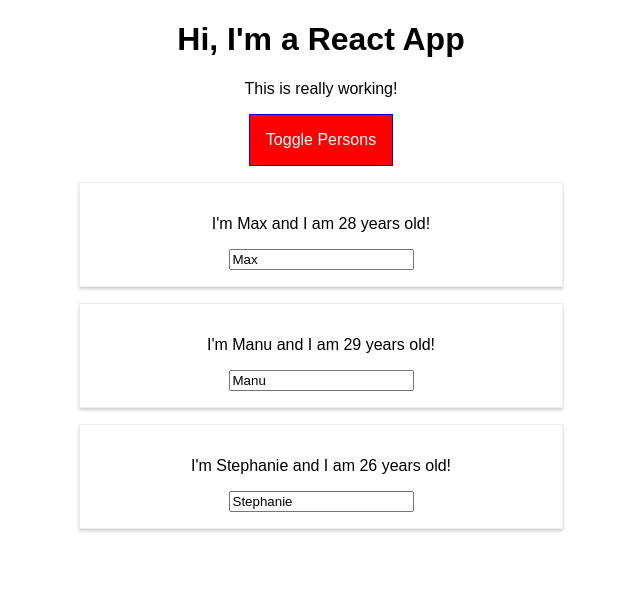
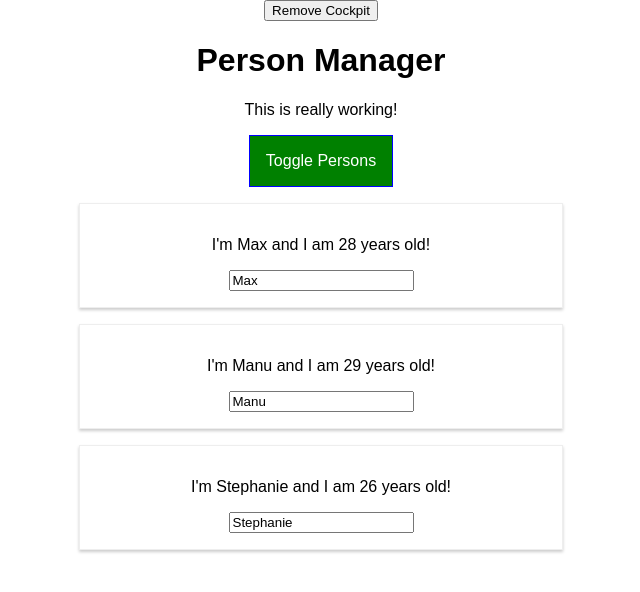
Before and after one commit to long020396/react-complete-guide, a React (Create React App) app: page / in a window 1280 px wide. Both pictures are taken after a click on the button "Toggle Persons". Shown: the top 592 px of the page, without its empty margins (319-959 px from the left). Built offline with nearby package versions, Linux system fonts and the light colour scheme.

Commit message:
Finish lecture 92

```diff
--- a/src/App.module.css
+++ /dev/null
@@ -1,34 +0,0 @@
-.App {
-  text-align: center;
-}
-
-.red {
-  color: red;
-}
-
-.bold {
-  font-weight: bold;
-}
-
-.App button {
-  border: 1px solid blue;
-  padding: 16px;
-  background-color: green;
-  font: inherit;
-  color: white;
-  cursor: pointer;
-}
-
-.App button:hover {
-  background-color: lightgreen;
-  color: black;
-}
-
-.App button.Red {
-  background-color: red;
-}
-
-.App button.Red:hover {
-  background-color: salmon;
-  color: black;
-}
--- a/src/Person/Person.js
+++ /dev/null
@@ -1,15 +0,0 @@
-import React from 'react';
-import classes from './Person.module.css';
-
-const person = (props) => {
-
-    return (
-        <div className={classes.Person}>
-            <p onClick={props.click}>I'm {props.name} and I am {props.age} years old!</p>
-            <p>{props.children}</p>
-            <input type="text" onChange={props.changed} value={props.name} />
-        </div>
-    );
-};
-
-export default person;
--- /dev/null
+++ b/src/components/Cockpit/Cockpit.js
@@ -0,0 +1,43 @@
+import React, { useEffect } from 'react';
+import classes from './Cockpit.module.css'
+
+const Cockpit = (props) => {
+    useEffect(() => {
+        console.log('[Cockpit.js] useEffect');
+        // Http request...
+        setTimeout(() => {
+            alert('Save data to cloud');
+        }, 1000);
+        return () => {
+            console.log('[Cockpit.js] cleanup work in useEffect')
+        }
+    }, []);
+
+    // useEffect(() => { });
+
+    const assignedClasses = [];
+    let btnClass = '';
+
+    if (props.showPersons) {
+        btnClass = classes.Red;
+    }
+
+    if (props.persons.length <= 2) {
+        assignedClasses.push(classes.red);
+    }
+    if (props.persons.length <= 1) {
+        assignedClasses.push(classes.bold);
+    }
+
+    return (
+        <div className={classes.Cockpit}>
+            <h1>{props.title}</h1>
+            <p className={assignedClasses.join(' ')}>This is really working!</p>
+            <button
+                className={btnClass}
+                onClick={props.clicked}>Toggle Persons</button>
+        </div>
+    );
+}
+
+export default Cockpit;
--- /dev/null
+++ b/src/components/Cockpit/Cockpit.module.css
@@ -0,0 +1,30 @@
+.red {
+    color: red;
+  }
+
+  .bold {
+    font-weight: bold;
+  }
+
+  .Cockpit button {
+    border: 1px solid blue;
+    padding: 16px;
+    background-color: green;
+    font: inherit;
+    color: white;
+    cursor: pointer;
+  }
+
+  .Cockpit button:hover {
+    background-color: lightgreen;
+    color: black;
+  }
+
+  .Cockpit button.Red {
+    background-color: red;
+  }
+
+  .Cockpit button.Red:hover {
+    background-color: salmon;
+    color: black;
+  }
--- /dev/null
+++ b/src/components/Persons/Person/Person.js
@@ -0,0 +1,17 @@
+import React, { Component } from 'react';
+import classes from './Person.module.css';
+
+class Person extends Component {
+    render() {
+        console.log('[Person.js] rendering...');
+        return (
+            <div className={classes.Person}>
+                <p onClick={this.props.click}>I'm {this.props.name} and I am {this.props.age} years old!</p>
+                <p>{this.props.children}</p>
+                <input type="text" onChange={this.props.changed} value={this.props.name} />
+            </div>
+        );
+    }
+};
+
+export default Person;
--- /dev/null
+++ b/src/components/Persons/Persons.js
@@ -0,0 +1,53 @@
+import React, { Component } from 'react';
+import Person from './Person/Person';
+
+class Persons extends Component {
+    // static getDerivedStateFromProps(props, state) {
+    //     console.log('[Persons.js] getDerivedStateFromProps');
+    //     return state;
+    // }
+
+    // componentWillReceiveProps(props) {
+    //     console.log('[Persons.js] componentWillReceiveProps', props);
+    // }
+
+    shouldComponentUpdate(nextProps, nextState) {
+        console.log('[Persons.js] shouldComponentUpdate');
+        return true;
+    }
+
+    getSnapshotBeforeUpdate(prevProps, prevState) {
+        console.log('[Persons.js] getSnapshotBeforeUpdate');
+        return {message: 'Snapshot!'};
+    }
+
+    // componentWillUpdate() {
+
+    // }
+
+    componentDidUpdate(prevProps, prevState, snapShot) {
+        console.log('[Persons.js] componentDidUpdate');
+        console.log(snapShot);
+    }
+
+    componentWillUnmount() {
+        console.log('[Persons.js] componentWillUnmount');
+    }
+
+    render() {
+        console.log('[Persons.js] rendering...');
+        return this.props.persons.map((person, index) => {
+            return (
+                <Person
+                    click={() => this.props.clicked(index)}
+                    name={person.name}
+                    age={person.age}
+                    key={person.id}
+                    changed={event => this.props.changed(event, person.id)} />
+            );
+        });
+    }
+
+}
+
+export default Persons;
--- a/src/App.js
+++ b/src/containers/App.js
@@ -1,8 +1,14 @@
 import React, { Component } from 'react';
 import classes from './App.module.css';
-import Person from './Person/Person';
+import Persons from '../components/Persons/Persons';
+import Cockpit from '../components/Cockpit/Cockpit';
 
 class App extends Component {
+  constructor(props) {
+    super(props);
+    console.log('[App.js] constructor');
+  }
+
   state = {
     persons: [
       { id: 'abc', name: 'Max', age: 28 },
@@ -10,7 +16,26 @@ class App extends Component {
       { id: 'ghi', name: 'Stephanie', age: 26 }
     ],
     otherState: 'Some other value',
-    showPersons: false
+    showPersons: false,
+    showCockpit: true
+  }
+
+  static getDerivedStateFromProps(props, state) {
+    console.log('[App.js] getDerivedStateFromProps', props);
+    return state;
+  }
+
+  componentDidMount() {
+    console.log('[App.js] componentDidMount');
+  }
+
+  shouldComponentUpdate(nextProps, nextState) {
+    console.log('[App.js] shouldComponentUpdate');
+    return true;
+  }
+
+  componentDidUpdate() {
+    console.log('[App.js] componentDidUpdate');
   }
 
   deletePersonHandler = (personIndex) => {
@@ -46,45 +71,34 @@ class App extends Component {
   }
 
   render() {
+    console.log('[App.js] render');
     let persons = null;
-    let btnClass = '';
 
     if (this.state.showPersons) {
-      persons = (
-        <div>
-          {
-            this.state.persons.map((person, index) => {
-              return (
-                <Person
-                  click={() => this.deletePersonHandler(index)}
-                  name={person.name}
-                  age={person.age}
-                  key={person.id}
-                  changed={(event) => this.nameChangedHandler(event, person.id)} />
-              );
-            })
-          }
-        </div>
-      );
-
-      btnClass = classes.Red;
-    }
-
-    const assignedClasses = [];
-    if (this.state.persons.length <= 2) {
-      assignedClasses.push(classes.red);
-    }
-    if (this.state.persons.length <= 1) {
-      assignedClasses.push(classes.bold);
+      persons =
+        <Persons
+          persons={this.state.persons}
+          clicked={this.deletePersonHandler}
+          changed={this.nameChangedHandler} />;
     }
 
     return (
       <div className={classes.App}>
-        <h1>Hi, I'm a React App</h1>
-        <p className={assignedClasses.join(' ')}>This is really working!</p>
         <button
-          className={btnClass}
-          onClick={this.togglePersonsHandler}>Toggle Persons</button>
+          onClick={() => {
+            this.setState({
+              showCockpit: false
+            });
+          }}>
+          Remove Cockpit
+        </button>
+        {this.state.showCockpit ? (
+          <Cockpit
+            title={this.props.appTitle}
+            showPerson={this.state.showPersons}
+            persons={this.state.persons}
+            clicked={this.togglePersonsHandler} />
+        ) : null}
         {persons}
       </div>
     );
--- /dev/null
+++ b/src/containers/App.module.css
@@ -0,0 +1,3 @@
+.App {
+  text-align: center;
+}
--- a/src/index.js
+++ b/src/index.js
@@ -1,10 +1,10 @@
 import React from 'react';
 import ReactDOM from 'react-dom';
 import './index.css';
-import App from './App';
+import App from './containers/App';
 import * as serviceWorker from './serviceWorker';
 
-ReactDOM.render(<App />, document.getElementById('root'));
+ReactDOM.render(<App appTitle="Person Manager" />, document.getElementById('root'));
 
 // If you want your app to work offline and load faster, you can change
 // unregister() to register() below. Note this comes with some pitfalls.
```
Also changed, not shown: src/components/Persons/Person/Person.module.css (renamed from src/Person/Person.module.css), 1 other file (tests, documents, lock files or other folders).
